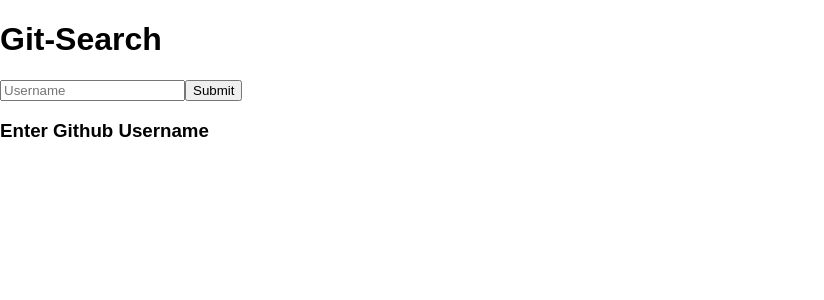
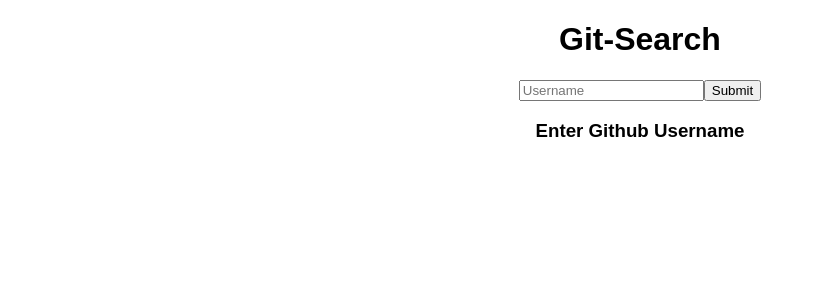
Before and after one commit to naaltunian/Git-Search, a React (Create React App) app: page / in a window 1280 px wide. Shown: the top 300 px of the page, without its empty margins (0-824 px from the left). Built offline with nearby package versions, Linux system fonts and the light colour scheme.

Commit message:
center content

```diff
--- a/src/App.css
+++ b/src/App.css
@@ -0,0 +1,6 @@
+/* Global */
+.center {
+  text-align: center;
+  /* justify-content: center; */
+
+}
--- a/src/App.js
+++ b/src/App.js
@@ -54,7 +54,7 @@
   render() {
     return (
       <div>
-        <Title />
+        <Title className="center" />
         <UserForm userInfo={this.getUser} />
         <Display
             repos={this.state.repos}
--- a/src/components/Display.js
+++ b/src/components/Display.js
@@ -2,7 +2,7 @@
 
 const Display = (props) => {
   return(
-    <div>
+    <div className="center">
       {props.avatar && <img height="200px" src={props.avatar} alt="nothing"></img>}
       { props.name && <p>Name: {props.name}</p>}
       { props.url && <p>Github URL: <a href={props.url} target="_blank">{props.url}</a></p>}
--- a/src/components/Title.js
+++ b/src/components/Title.js
@@ -2,7 +2,7 @@
 
 const Title = () => {
   return(
-    <h1>Git-Search</h1>
+    <h1 className="center">Git-Search</h1>
   );
 }
 
--- a/src/components/UserForm.js
+++ b/src/components/UserForm.js
@@ -2,7 +2,7 @@
 
 const UserForm = (props) => {
   return(
-    <form onSubmit={props.userInfo}>
+    <form className="center" onSubmit={props.userInfo}>
       <input placeholder="Username" type="text" name="username"></input>
       <button>Submit</button>
       <h3>Enter Github Username</h3>
```
